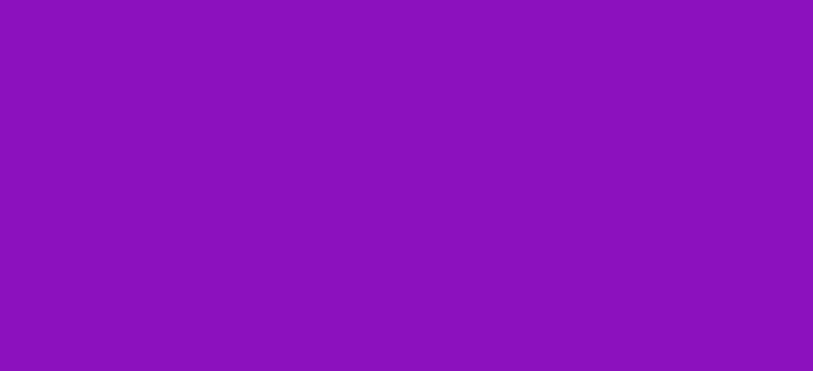
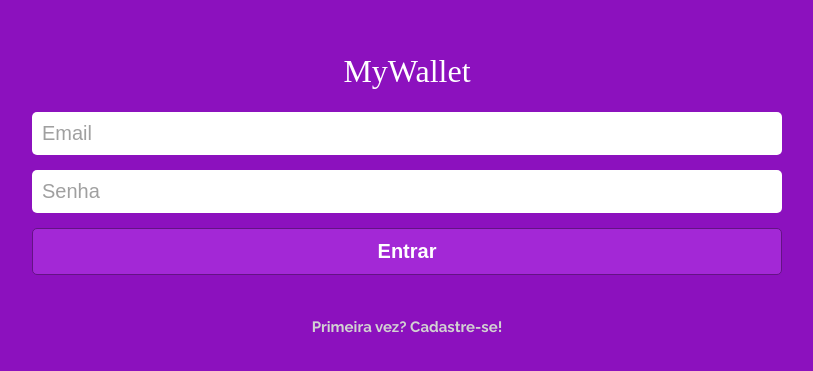
Before and after one commit to Nello-Moreira/Projeto13_MyWallet_front-end, a React (Create React App) app: page / in a window 1280 px wide. Shown: the part 205-576 px from the top of the page, without its empty margins (233-1046 px from the left). Built offline with nearby package versions, Linux system fonts and the light colour scheme; a web font is replaced by a local one.

Commit message:
implemented: login form and redirects

```diff
--- a/src/App.js
+++ b/src/App.js
@@ -1,6 +1,7 @@
 import './App.css';
 import { BrowserRouter, Switch, Route } from 'react-router-dom';
 import routes from './routes/routes';
+import Login from './routes/login';
 
 function App() {
 	return (
@@ -14,7 +15,9 @@ function App() {
 
 				<Route exact path={routes.expenses}></Route>
 
-				<Route path={routes.login}></Route>
+				<Route path={routes.login}>
+					<Login />
+				</Route>
 			</Switch>
 		</BrowserRouter>
 	);
--- /dev/null
+++ b/src/components/Containers.js
@@ -0,0 +1,14 @@
+import styled from 'styled-components';
+
+const PageContainer = styled.div`
+	box-sizing: border-box;
+	width: 100%;
+	height: 100vh;
+	padding: 15px;
+	display: flex;
+	flex-direction: column;
+	align-items: center;
+	justify-content: center;
+`;
+
+export { PageContainer };
--- /dev/null
+++ b/src/components/FakeLink.js
@@ -0,0 +1,30 @@
+import styled from 'styled-components';
+import { useHistory } from 'react-router-dom';
+import routes from '../routes/routes';
+
+export default function FakeLink({ to, loading, children }) {
+	const history = useHistory();
+
+	return (
+		<LinkStyle onClick={() => history.push(to)} loading={loading}>
+			{children}
+		</LinkStyle>
+	);
+}
+
+const LinkStyle = styled.a`
+	font-weight: 700;
+	font-size: 15px;
+	text-decoration: none;
+	color: rgb(210, 210, 210);
+	margin-top: 30px;
+	cursor: ${({ loading }) => (loading ? 'default' : 'pointer')};
+
+	:hover {
+		filter: brightness(1.5);
+	}
+
+	:visited {
+		color: rgb(210, 210, 210);
+	}
+`;
--- /dev/null
+++ b/src/components/buttons/StandardButton.js
@@ -0,0 +1,21 @@
+import styled from 'styled-components';
+
+export default function StandardButton({ loading, children, ...otherProps }) {
+	return (
+		<ButtonStyle loading={loading} {...otherProps}>
+			{children}
+		</ButtonStyle>
+	);
+}
+
+const ButtonStyle = styled.button`
+	font-weight: 700;
+	font-size: 20px;
+	color: rgb(255, 255, 255);
+	width: 100%;
+	padding: 11px;
+	background-color: #a328d6;
+	border-radius: 5px;
+	border: 1px solid #641385;
+	cursor: ${({ loading }) => (loading ? 'default' : 'pointer')};
+`;
--- /dev/null
+++ b/src/components/inputs/CustomForm.js
@@ -0,0 +1,12 @@
+import styled from 'styled-components';
+
+const CustomForm = styled.form`
+	width: 100%;
+	max-width: 750px;
+
+	> * {
+		margin: 0 0 15px;
+	}
+`;
+
+export default CustomForm;
--- /dev/null
+++ b/src/components/inputs/CustomInput.js
@@ -0,0 +1,25 @@
+import styled from 'styled-components';
+
+const CustomInput = styled.input`
+	box-sizing: border-box;
+	font-size: 20px;
+	color: ${({ loading }) => (loading ? 'rgb(175, 175, 175)' : 'rgb(0,0,0)')};
+	width: 100%;
+	padding: 10px;
+	background-color: ${({ loading }) =>
+		loading ? 'rgb(242, 242, 242)' : 'rgb(255,255,255)'};
+	border: none;
+	border-radius: 5px;
+	outline: none;
+
+	::placeholder {
+		color: rgb(160, 160, 160);
+	}
+	:focus {
+		color: ${({ loading }) => (loading ? 'transparent' : 'rgb(0,0,0)')};
+		text-shadow: ${({ loading }) =>
+			loading ? '0px 0px 0px rgb(175, 175, 175)' : 'none'};
+	}
+`;
+
+export default CustomInput;
--- a/src/components/logo.js
+++ b/src/components/logo.js
@@ -8,4 +8,5 @@ const StyledLogo = styled.h1`
 	font-family: 'Saira Stencil One', cursive;
 	font-size: 32px;
 	color: rgb(255, 255, 255);
+	margin-bottom: 25px;
 `;
--- /dev/null
+++ b/src/routes/login.js
@@ -0,0 +1,97 @@
+import Logo from '../components/logo';
+import { PageContainer } from '../components/Containers';
+import CustomForm from '../components/inputs/CustomForm';
+import CustomInput from '../components/inputs/CustomInput';
+import StandardButton from '../components/buttons/StandardButton';
+import FakeLink from '../components/FakeLink';
+import { useState } from 'react';
+import { useHistory } from 'react-router-dom';
+import routes from '../routes/routes';
+import { postLogin } from '../services/api';
+import statusCode from '../services/statusCode';
+
+export default function Login() {
+	const [inputs, setInputs] = useState({ email: '', password: '' });
+	const [loading, setLoading] = useState(false);
+	const history = useHistory();
+
+	function inputModifier(event, fieldName) {
+		inputs[fieldName] = event.target.value;
+		setInputs({ ...inputs });
+	}
+
+	function formSubmit(event) {
+		setLoading(true);
+
+		event.preventDefault();
+
+		postLogin(inputs)
+			.then(response => {
+				history.push(routes.transactions);
+			})
+			.catch(error => {
+				let responseStatusCode = error.response.status;
+				let text;
+
+				switch (error.response.status) {
+					case statusCode.badRequest:
+						text = 'Email ou senha inválido';
+						break;
+
+					case statusCode.unauthorized:
+						text = 'A senha digitada está errada';
+						break;
+
+					case statusCode.notFound:
+						text =
+							'Usuário não cadastrado. Por favor, registre-se.';
+						break;
+
+					default:
+						text =
+							'Houve um erro ao realizar o login. Por favor, tente novamente.';
+						break;
+				}
+				alert(text);
+				setLoading(false);
+			});
+	}
+
+	return (
+		<PageContainer>
+			<Logo />
+			<CustomForm onSubmit={formSubmit}>
+				<CustomInput
+					value={inputs.email}
+					onChange={
+						loading ? null : event => inputModifier(event, 'email')
+					}
+					placeholder='Email'
+					loading={loading}
+					type='email'
+					required
+				/>
+
+				<CustomInput
+					value={inputs.password}
+					onChange={
+						loading
+							? null
+							: event => inputModifier(event, 'password')
+					}
+					placeholder='Senha'
+					loading={loading}
+					type='password'
+					required
+				/>
+
+				<StandardButton type='submit' loading={loading}>
+					Entrar
+				</StandardButton>
+			</CustomForm>
+			<FakeLink to={routes.signUp} loading={loading}>
+				Primeira vez? Cadastre-se!
+			</FakeLink>
+		</PageContainer>
+	);
+}
--- a/src/routes/routes.js
+++ b/src/routes/routes.js
@@ -1,9 +1,9 @@
 const routes = {
 	login: '/',
-	signUp: '/sign-up',
-	transactions: '/transactions',
-	income: '/income',
-	expenses: '/expenses',
+	signUp: '/cadastrar',
+	transactions: '/extrato',
+	income: '/nova-entrada',
+	expenses: '/nova-saida',
 };
 
 export default routes;
--- /dev/null
+++ b/src/services/api.js
@@ -0,0 +1,12 @@
+import axios from 'axios';
+
+const fiveSeconds = 5;
+
+const axiosBase = axios.create({
+	baseURL: 'http://localhost:4000',
+	timeout: fiveSeconds * 1000,
+});
+
+const postLogin = data => axiosBase.post('/login', data);
+
+export { postLogin };
--- /dev/null
+++ b/src/services/statusCode.js
@@ -0,0 +1,8 @@
+const statusCode = {
+	badRequest: 400,
+	unauthorized: 401,
+	notFound: 404,
+	conflict: 409,
+};
+
+export default statusCode;
```
